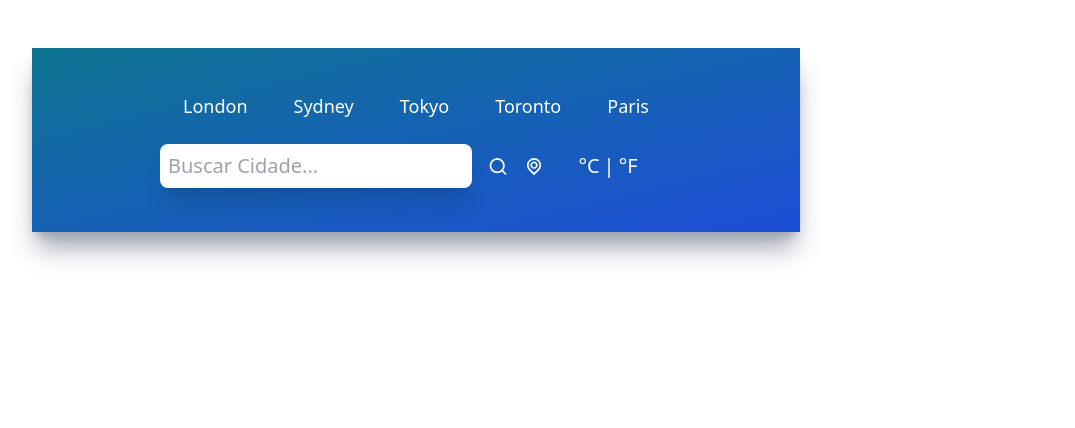
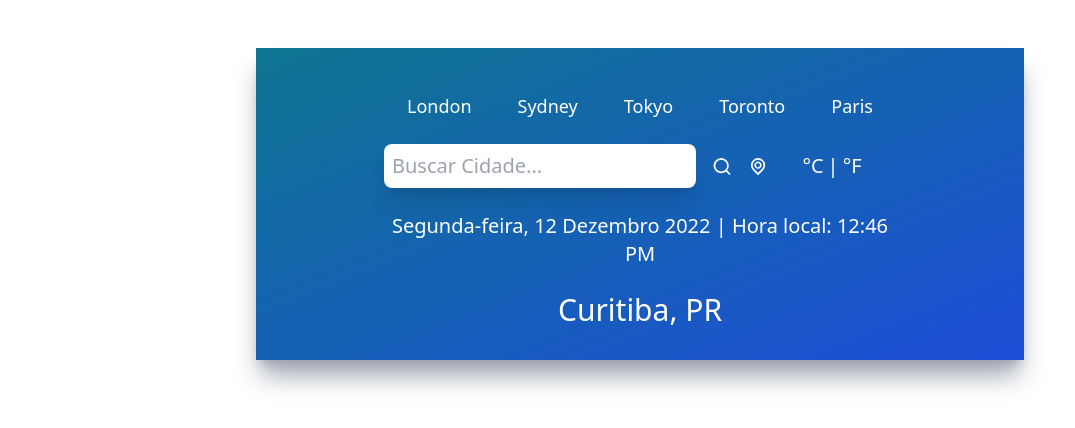
Before and after one commit to jvmantovas/react-weather-app, a React (Vite) app: page / in a window 1280 px wide. Shown: the top 428 px of the page, without its empty margins (0-1075 px from the left). Built offline with nearby package versions, Linux system fonts and the light colour scheme.

Commit message:
feat(timeAndLocation) display

```diff
--- a/src/App.jsx
+++ b/src/App.jsx
@@ -2,12 +2,14 @@ import "./App.css";
 import UilReact from "@iconscout/react-unicons/icons/uil-react";
 import TopButtons from "./components/TopButtons";
 import Inputs from "./components/Inputs";
+import TimeAndLocation from "./components/TimeAndLocation";
 
 function App() {
   return (
-    <div className="mxauto max-w-screen-md mt-4 py-5 px-32 bg-gradient-to-br from-cyan-700 to-blue-700 shadow-xl shadow-gray-400">
+    <div className="mx-auto max-w-screen-md mt-4 py-5 px-32 bg-gradient-to-br from-cyan-700 to-blue-700 shadow-xl shadow-gray-400">
       <TopButtons />
       <Inputs />
+      <TimeAndLocation />
     </div>
   );
 }
--- /dev/null
+++ b/src/components/TimeAndLocation.jsx
@@ -0,0 +1,18 @@
+import React from "react";
+
+function TimeAndLocation() {
+  return (
+    <div>
+      <div className="flex items-center justify-center my-6">
+        <p className="text-white text-xl font-extralight">
+          Segunda-feira, 12 Dezembro 2022 | Hora local: 12:46 PM
+        </p>
+      </div>
+      <div className="flex items-center justify-center my-3">
+        <p className="text-white text-3xl font-medium">Curitiba, PR</p>
+      </div>
+    </div>
+  );
+}
+
+export default TimeAndLocation;
```
